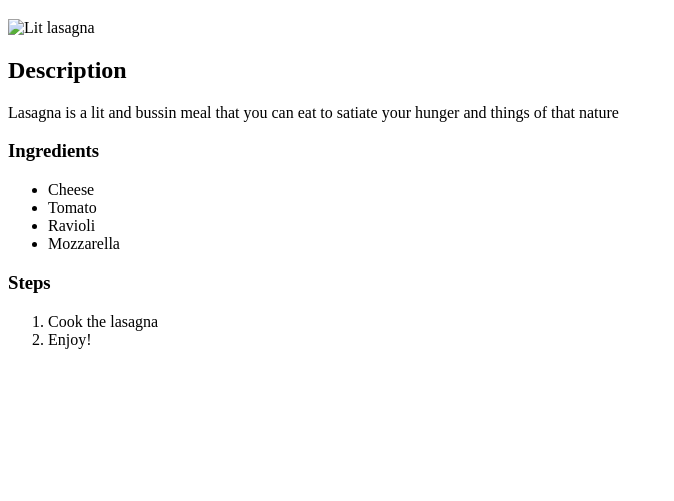
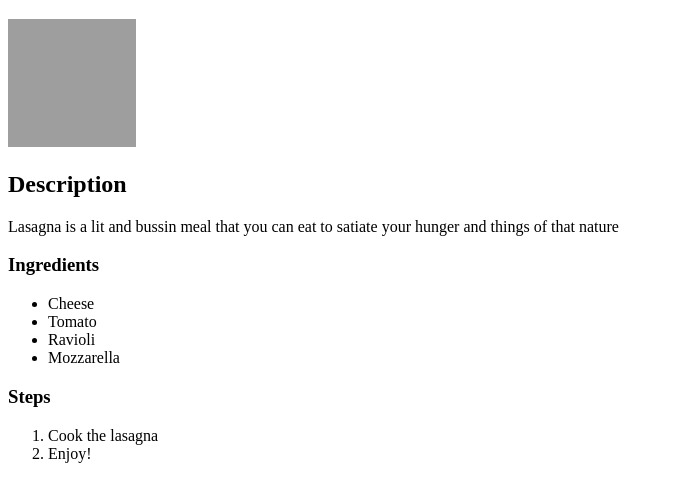
Before and after one commit to rokazhao/odin-recipes, a plain HTML site: page recipes/lasagna.html in a window 1280 px wide. Shown: the part 61-562 px from the top of the page, without its empty margins (0-674 px from the left). Drawn offline with Linux system fonts and the light colour scheme; the site is published under a folder, as on GitHub Pages, so addresses that start at the root find nothing.

Commit message:
Added the .. so I can actually access the images

```diff
--- a/recipes/lasagna.html
+++ b/recipes/lasagna.html
@@ -7,7 +7,7 @@
 </head>
 <body>
     <h1>Lasagna</h1>
-    <img src="/pictures/lasagna.png" alt="Lit lasagna" width="128px" height="128px">
+    <img src="../pictures/lasagna.png" alt="Lit lasagna" width="128px" height="128px">
     <h2>Description</h2>
     <p>Lasagna is a lit and bussin meal that you can eat to satiate your hunger and things of that nature</p>
     <h3>Ingredients</h3>
```
Also changed, not shown: recipes/rice.html (+1 -1 lines).
